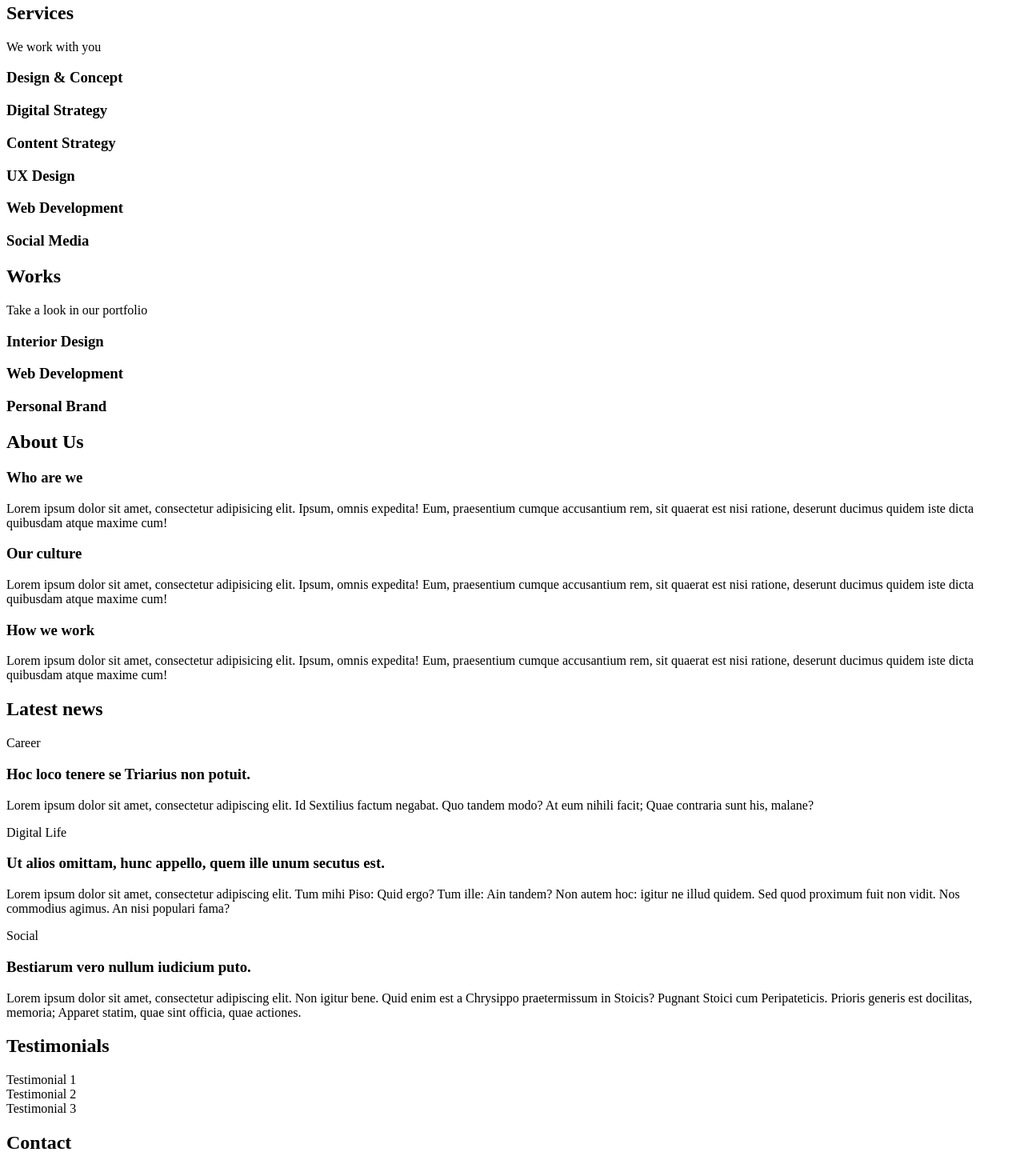
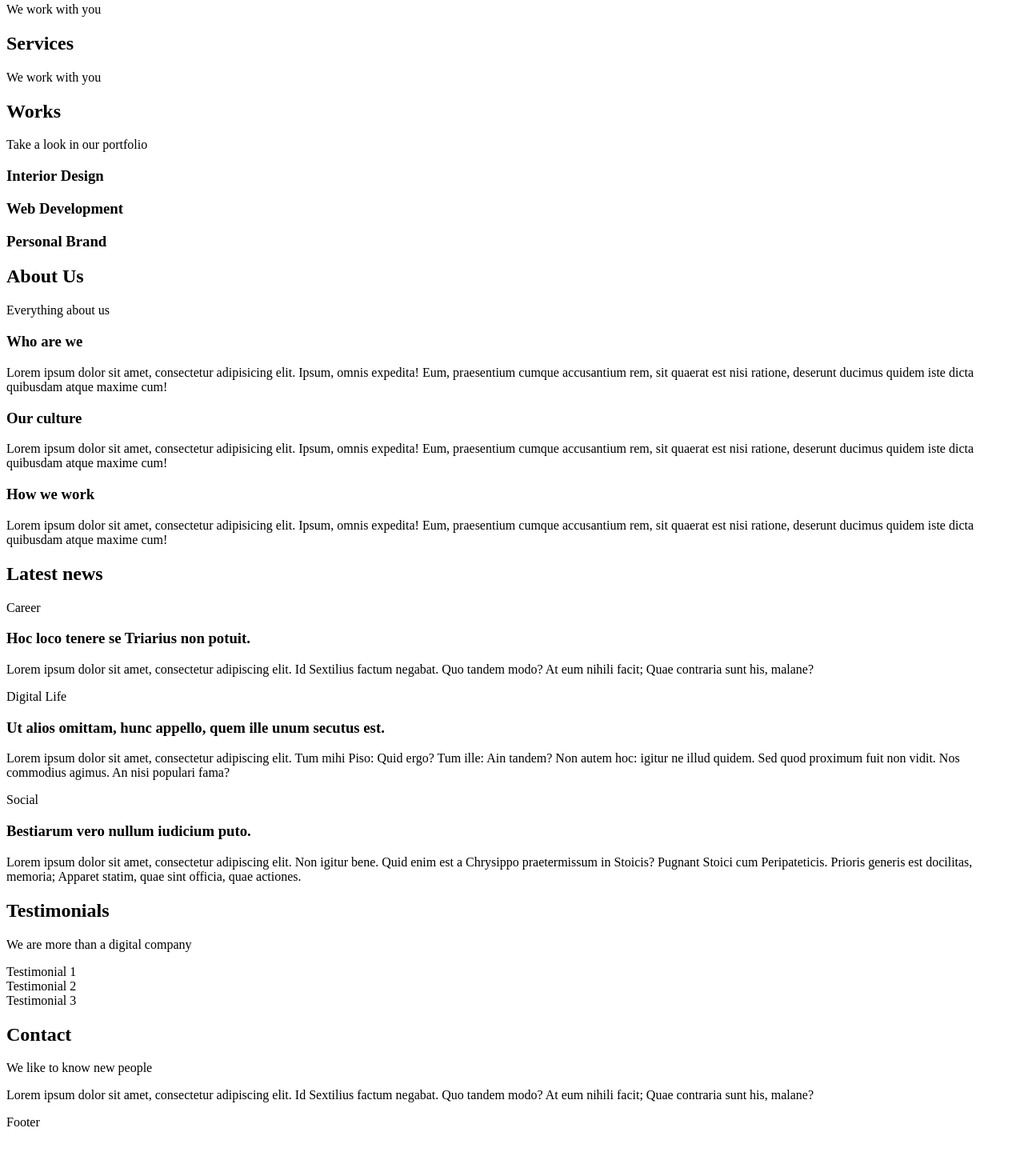
Before and after one commit to Arinhakeo/holbertonschool-web_front_end, a plain HTML site: page html_advanced/12-index.html in a window 1280 px wide. Shown: the part 124-1569 px from the top of the page at 80% size. After the commit the page ends 1544 px from the top, so only its background shows below. Drawn offline with Linux system fonts and the light colour scheme.

Commit message:
Update 12-index.html

```diff
--- a/html_advanced/12-index.html
+++ b/html_advanced/12-index.html
@@ -1,7 +1,7 @@
 <!DOCTYPE html>
 <html lang="en" dir="ltr">
 	<head>
-        <meta charset="utf-8">
+		<meta charset="UTF-8">
 		<meta name="viewport" content="width=device-width, initial-scale=1.0, viewport-fit=cover">
 		<title>Homepage - Techium</title>
 		<meta name="description" content="Techium is a digital agency">
@@ -16,17 +16,14 @@
 			<h1>Homepage</h1>
 			<section>
 				<h2>We help you build your brand!</h2>
+				<p>We work with you</p>
 			</section>
+
 			<section>
 				<h2>Services</h2>
 				<p>We work with you</p>
-                <h3>Design & Concept</h3>
-                <h3>Digital Strategy</h3>
-                <h3>Content Strategy</h3>
-                <h3>UX Design</h3>
-                <h3>Web Development</h3>
-                <h3>Social Media</h3>
 			</section>
+
 			<section>
 				<h2>Works</h2>
 				<p>Take a look in our portfolio</p>
@@ -40,21 +37,20 @@
 					<h3>Personal Brand</h3>
 				</article>
 			</section>
+
 			<section>
 				<h2>About Us</h2>
+				<p>Everything about us</p>
 				<h3>Who are we</h3>
-                <p>
-                    Lorem ipsum dolor sit amet, consectetur adipisicing elit. Ipsum, omnis expedita! Eum, praesentium cumque accusantium rem, sit quaerat est nisi ratione, deserunt ducimus quidem iste dicta quibusdam atque maxime cum!
-                </p>
+				<p>Lorem ipsum dolor sit amet, consectetur adipisicing elit. Ipsum, omnis expedita! Eum, praesentium cumque accusantium rem, sit quaerat est nisi ratione, deserunt ducimus quidem iste dicta quibusdam atque maxime cum!</p>
+
 				<h3>Our culture</h3>
-                <p>
-                    Lorem ipsum dolor sit amet, consectetur adipisicing elit. Ipsum, omnis expedita! Eum, praesentium cumque accusantium rem, sit quaerat est nisi ratione, deserunt ducimus quidem iste dicta quibusdam atque maxime cum!
-                </p>
+				<p>Lorem ipsum dolor sit amet, consectetur adipisicing elit. Ipsum, omnis expedita! Eum, praesentium cumque accusantium rem, sit quaerat est nisi ratione, deserunt ducimus quidem iste dicta quibusdam atque maxime cum!</p>
+
 				<h3>How we work</h3>
-                <p>
-                    Lorem ipsum dolor sit amet, consectetur adipisicing elit. Ipsum, omnis expedita! Eum, praesentium cumque accusantium rem, sit quaerat est nisi ratione, deserunt ducimus quidem iste dicta quibusdam atque maxime cum!
-                </p>
+				<p>Lorem ipsum dolor sit amet, consectetur adipisicing elit. Ipsum, omnis expedita! Eum, praesentium cumque accusantium rem, sit quaerat est nisi ratione, deserunt ducimus quidem iste dicta quibusdam atque maxime cum!</p>
 			</section>
+
 			<section>
 				<h2>Latest news</h2>
 				<article>
@@ -62,26 +58,32 @@
 					<h3>Hoc loco tenere se Triarius non potuit.</h3>
 					<p>Lorem ipsum dolor sit amet, consectetur adipiscing elit. Id Sextilius factum negabat. Quo tandem modo? At eum nihili facit; Quae contraria sunt his, malane?</p>
 				</article>
+
 				<article>
 					<p>Digital Life</p>
 					<h3>Ut alios omittam, hunc appello, quem ille unum secutus est.</h3>
 					<p>Lorem ipsum dolor sit amet, consectetur adipiscing elit. Tum mihi Piso: Quid ergo? Tum ille: Ain tandem? Non autem hoc: igitur ne illud quidem. Sed quod proximum fuit non vidit. Nos commodius agimus. An nisi populari fama?</p>
 				</article>
+
 				<article>
 					<p>Social</p>
 					<h3>Bestiarum vero nullum iudicium puto.</h3>
 					<p>Lorem ipsum dolor sit amet, consectetur adipiscing elit. Non igitur bene. Quid enim est a Chrysippo praetermissum in Stoicis? Pugnant Stoici cum Peripateticis. Prioris generis est docilitas, memoria; Apparet statim, quae sint officia, quae actiones.</p>
 				</article>
-                </article>
 			</section>
+
 			<section>
 				<h2>Testimonials</h2>
+				<p>We are more than a digital company</p>
 				<article>Testimonial 1</article>
 				<article>Testimonial 2</article>
 				<article>Testimonial 3</article>
 			</section>
+
 			<section>
 				<h2>Contact</h2>
+				<p>We like to know new people</p>
+				<p>Lorem ipsum dolor sit amet, consectetur adipiscing elit. Id Sextilius factum negabat. Quo tandem modo? At eum nihili facit; Quae contraria sunt his, malane?</p>
 			</section>
 		</main>
 		<footer>Footer</footer>
```
Lines whose indentation alone changed are shown as unchanged.
